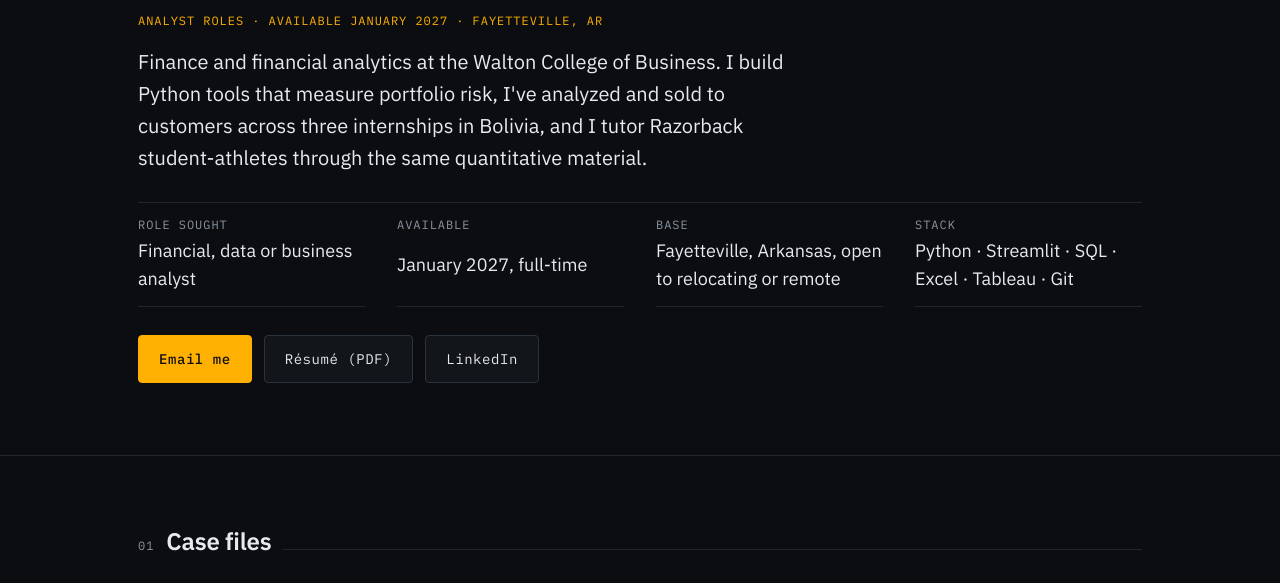
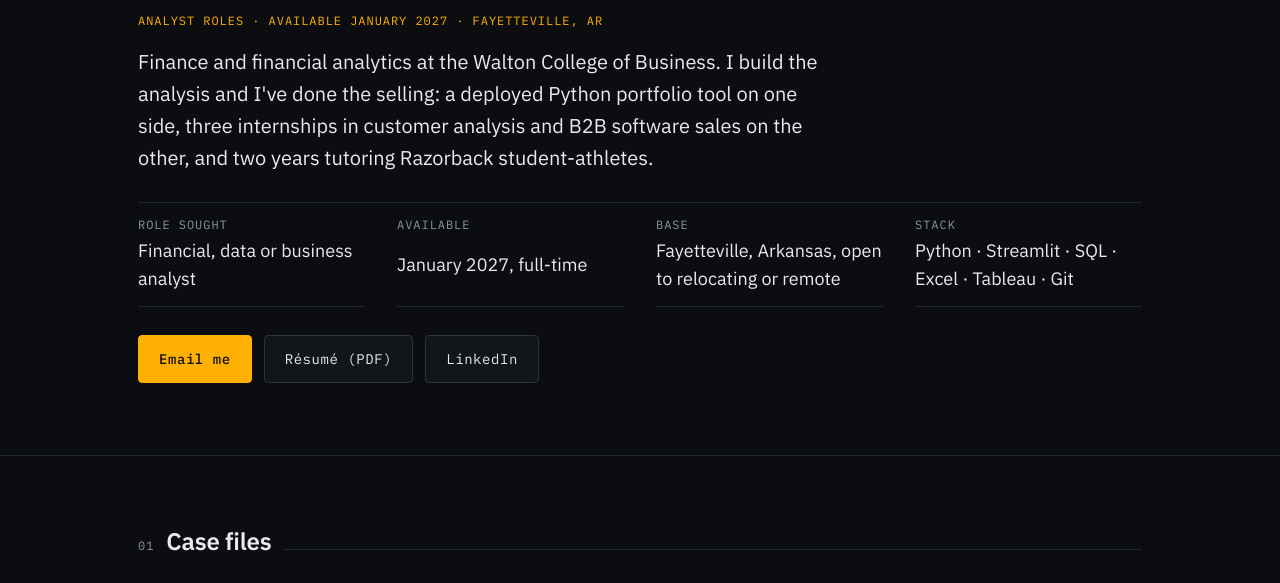
Before and after one commit to Juanpablohoyosc/juanpablohoyosc.github.io, a plain HTML site: page index.html in a window 1280 px wide. Shown: the part 217-800 px from the top of the page. Drawn offline with Linux system fonts and the light colour scheme.

Commit message:
Rewrite the hero lede to claim the combination
The old lede listed three activities without saying what they add up to.
Most finance students are quantitative or commercial; Juan Pablo has a
deployed optimizer and three internships selling software across two
countries, and the page never claimed that.

"I build the analysis and I've done the selling" states it, and the
one-side/other-side construction keeps the two separate — an earlier draft
read as though he had sold the portfolio app itself, which he has not.

Also drops "through the same quantitative material", which pointed back at
portfolio risk when the tutoring covers accounting, economics and management.

Co-Authored-By: Claude Opus 5 <noreply@anthropic.com>
Claude-Session: https://claude.ai/code/session_01W3hAj6nRpNaYg45rHncnvo

```diff
--- a/index.html
+++ b/index.html
@@ -61,7 +61,7 @@
     <div class="wrap">
       <h1>Juan Pablo Hoyos Castedo</h1>
       <p class="hero-status mono">Analyst roles · available January 2027 · Fayetteville, AR</p>
-      <p class="lede">Finance and financial analytics at the Walton College of Business. I build Python tools that measure portfolio risk, I've analyzed and sold to customers across three internships in Bolivia, and I tutor Razorback student-athletes through the same quantitative material.</p>
+      <p class="lede">Finance and financial analytics at the Walton College of Business. I build the analysis and I've done the selling: a deployed Python portfolio tool on one side, three internships in customer analysis and B2B software sales on the other, and two years tutoring Razorback student-athletes.</p>
 
       <dl class="spec">
         <div>
```
